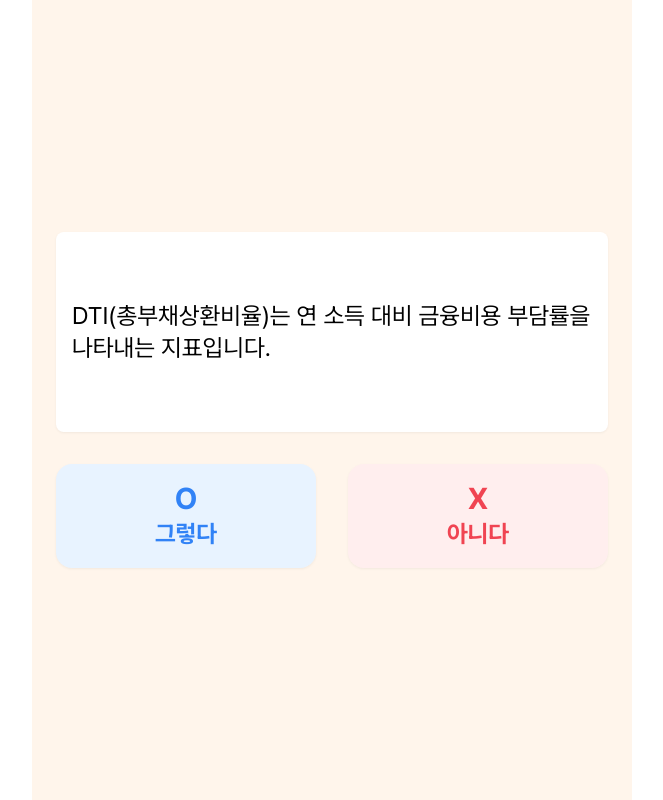
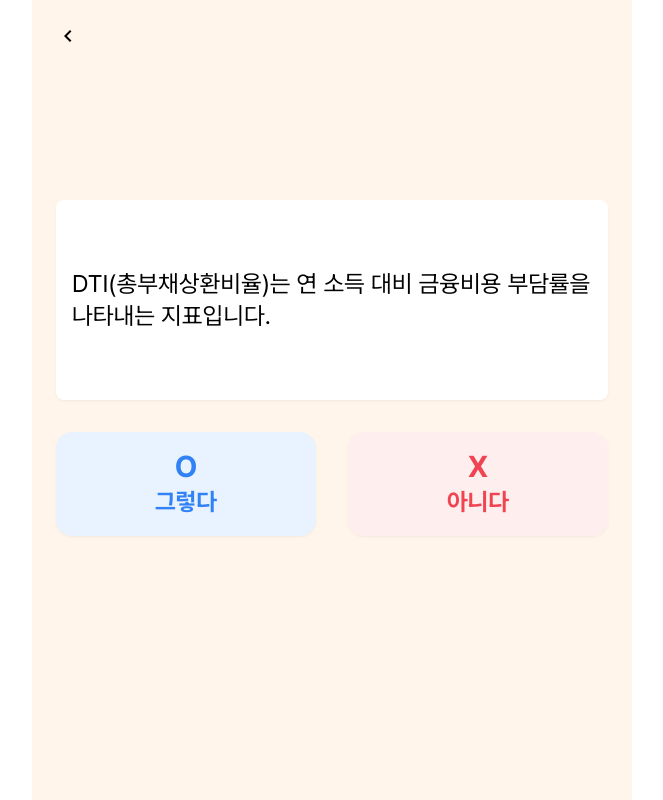
Before and after one commit to devocean-finut/Finut_FE, a Next.js app: page /main/quiz in a window 1280 px wide. Shown: the whole page, without its empty margins (308-971 px from the left). Built offline with nearby package versions, Linux system fonts and the light colour scheme.

Commit message:
Update quiz layout : TopBar 추가 및 메인 영역 높이 조정

```diff
--- a/app/main/quiz/layout.tsx
+++ b/app/main/quiz/layout.tsx
@@ -1,10 +1,14 @@
+import TopBar from "@/src/Common/TopBar";
 import React from "react";
 
 function QuizLayout({ children }: { children: React.ReactNode }) {
   return (
-    <main className="w-full h-full flex flex-col items-center justify-center">
-      {children}
-    </main>
+    <>
+      <TopBar />
+      <main className="w-full h-5/6 flex flex-col items-center justify-center">
+        {children}
+      </main>
+    </>
   );
 }
 
```
